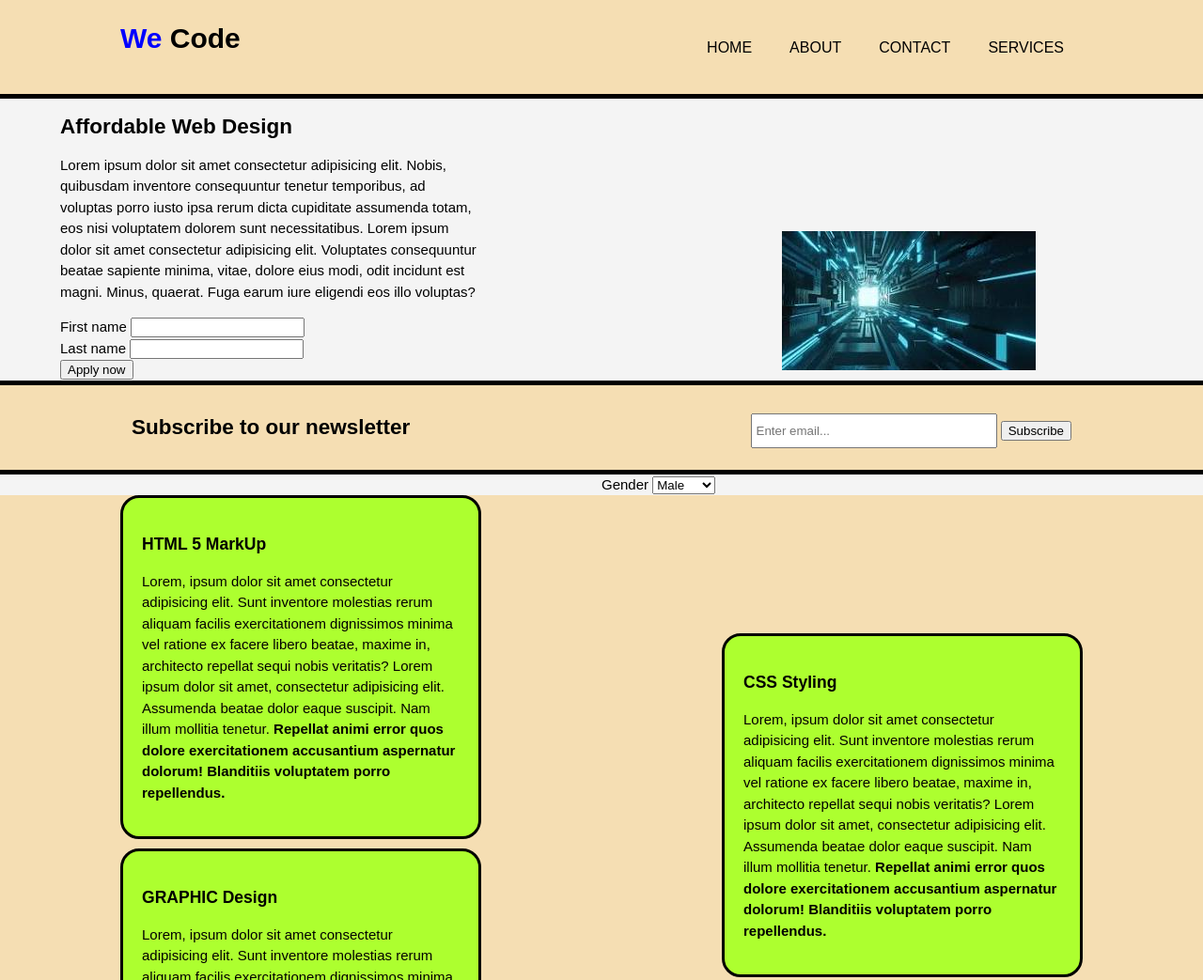
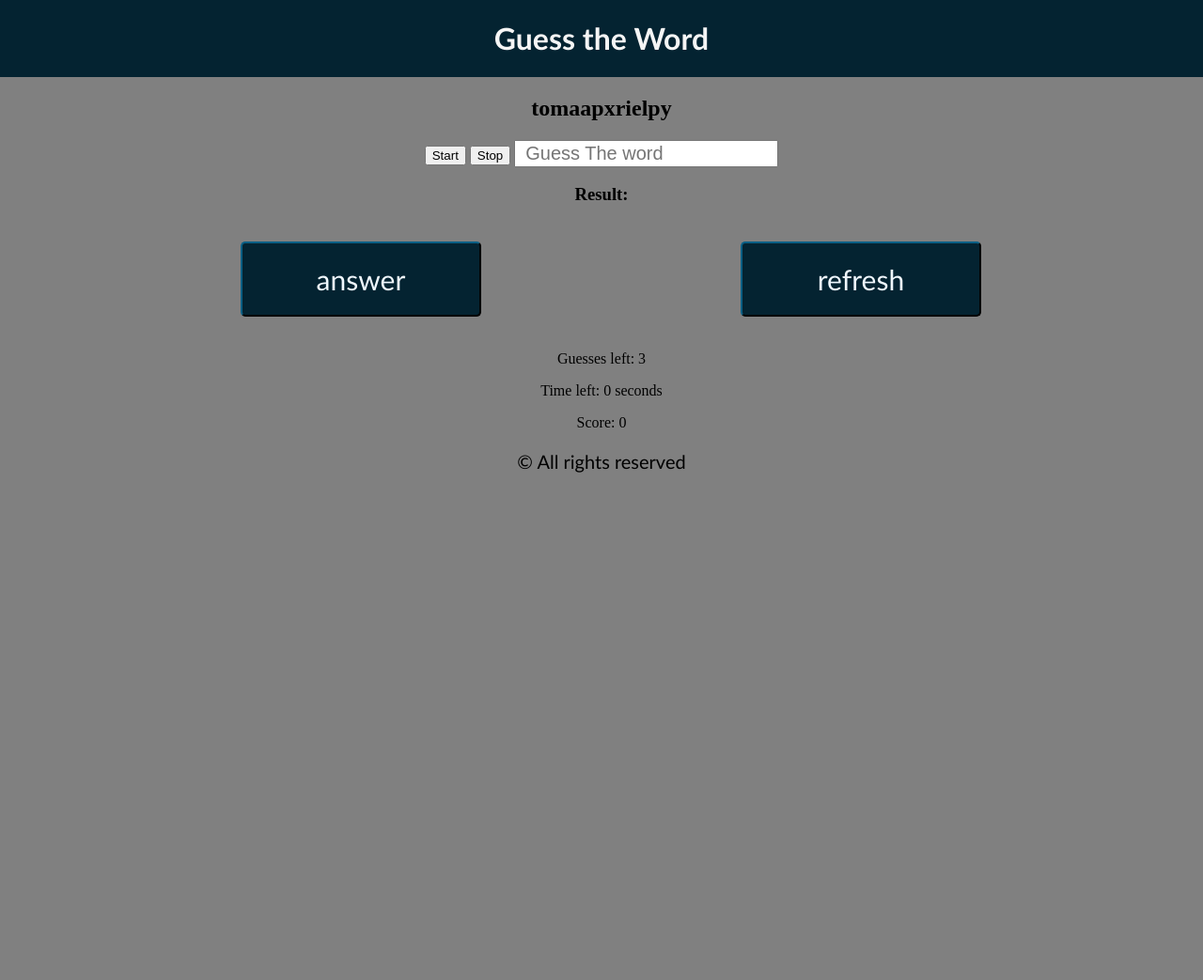
Before and after one commit to DiniJNS/Learning-Web-development-basics, a plain HTML site: page index.html in a window 1280 px wide. Shown: the top 1043 px of the page at 94% size. After the commit the page ends 800 px from the top, so only its background shows below. Drawn offline with Linux system fonts and the light colour scheme.

Commit message:
Add files via upload

```diff
--- /dev/null
+++ b/CSS/index.css
@@ -0,0 +1,61 @@
+body {
+    flex-direction: column;
+    justify-content: center;
+    margin: 0;
+    align-items: center;
+    text-align: center;
+    background-color:gray;
+}
+#main-header{
+    padding: 0;
+    overflow: hidden;
+    margin: 0;
+    background-color: #042331;
+    text-align: center;
+    color: whitesmoke;
+    font-family:'Trebuchet MS', 'Lucida Sans Unicode', 'Lucida Grande', 'Lucida Sans', Arial, sans-serif
+}
+.root {
+    font-size: x-large;
+    color: whitesmoke;
+    background-color: #042331;
+    box-shadow: 0 2px 5px grey;
+    padding: 0% 5% 1% 5%;
+
+    text-align: center;
+    border-radius: 5px 0;
+}
+
+.title {
+    border-bottom: 4px dashed;
+    border-color: white;
+}
+input {
+    font-size: 20px;
+    padding-left: 10px;
+    outline: 2px grey;
+}
+.foot {
+    margin-bottom: 0%;
+    display: flex;
+    width: 100%;
+}
+.foot>button {
+    width: 20%;
+    padding: 20px;
+    margin: 20px;
+    background-color:#042331;
+    border-radius: 5px;
+    border-color: #042331;
+    font-size:30px ;
+    margin-left: 20%;
+    font-family: 'Trebuchet MS', 'Lucida Sans Unicode', 'Lucida Grande', 'Lucida Sans', Arial, sans-serif;
+    color: aliceblue;
+}
+#form{
+    margin-top: 5%;
+}
+footer{
+    font-size: 20px;
+    font-family:'Trebuchet MS', 'Lucida Sans Unicode', 'Lucida Grande', 'Lucida Sans', Arial, sans-serif;
+}
--- a/index.html
+++ b/index.html
@@ -3,100 +3,54 @@
 <head>
     <meta charset="UTF-8">
     <meta name="viewport" content="width=device-width, initial-scale=1.0">
-    <meta name="description" content="Affordable and Professional web design">
-    <meta name="keywords" content="web design, affordable web design, professional web design">
-    <meta name="Author" content="Dini Jonas">
-    <title>We Think-Code | Welcome</title>
-    <link rel="stylesheet" type="text/css" href="css/style.css">
+    <link rel="stylesheet" href="CSS/index.css">
+    <title>Guess the word</title>
 </head>
 <body>
-  <header>
-    <div class="container">
-      <div id="branding">
-        <h1><span class="highlight">We</span> Code</h1>
-      </div>
-      <nav>
-        <ul>
-          <li><a href="index.html">Home</a></li>
-          <li><a href="about.html">About</a></li>
-          <li><a href="contact.html">Contact</a></li>
-          <li><a href="services.html">Services</a></li>
-        </ul>
-      </nav>
-    </div>
-  </header>
-
-
-  <section id="showcase">
-    <div class="container-1">
-
-      <h1>Affordable Web Design</h1>
-      <p>Lorem ipsum dolor sit amet consectetur adipisicing elit. Nobis, quibusdam inventore consequuntur tenetur temporibus, ad voluptas porro iusto ipsa rerum dicta cupiditate assumenda totam, eos nisi voluptatem dolorem sunt necessitatibus.
-        Lorem ipsum dolor sit amet consectetur adipisicing elit. Voluptates consequuntur beatae sapiente minima, vitae, dolore eius modi, odit incidunt est magni. Minus, quaerat. Fuga earum iure eligendi eos illo voluptas?
-      </p>
-
-      <div>
-      <label>First name</label>
-      <input type="text" value="">
-      <br>
-      <label>Last name</label>
-      <input type="text" value="">
-      </div>
-      <button>Apply now</button>
-      <div class="box-1">
-      <img src="images/download.jpg">
-      </div>
-    </div>
-  </section>
-
-  <section id="newsletter">
-    <div class="container">
-      <h1>Subscribe to our newsletter</h1>
-      <form>
-        <input type="email" placeholder="Enter email...">
-        <button type="submit" class="button_1">Subscribe</button>
-      </form>
-    </div>
-  </section>
-<div class="container-3">
-  <label>Gender</label>
-  <select name="gender">
-    <option value="male">Male</option>
-    <option value="female">Female</option>
-  </select>
+<header id="main-header">
+  <div class="container">
+    <h1>Guess the Word</h1>
+  </div>
+</header>
+  <div id="scrambled">
+    <h2 id="scrambleWord"></h2>
+    <p id="hint"></p>
+  </div>
+<button type="button" onclick="startGame()">Start</button>
+<button type="button" onclick="stopFunction()">Stop</button>
+  <input id="input" type="text" placeholder="Guess The word" />
+<h3 id="output">Result:</h3>
+<div class="foot">
+<button type="button" onclick="check()">answer</button>
+<h1 id="item-display"></h1>
+<button type="button" onclick="refreshPage()">refresh</button>
 </div>
-
-<section id="boxes">
-  <div class="container-2">
-    <div class="box1">
-      <h3>HTML 5 MarkUp</h3>
-      <p>Lorem, ipsum dolor sit amet consectetur adipisicing elit. Sunt inventore molestias rerum aliquam facilis exercitationem dignissimos minima vel ratione ex facere libero beatae, maxime in, architecto repellat sequi nobis veritatis?
-        Lorem ipsum dolor sit amet, consectetur adipisicing elit. Assumenda beatae dolor eaque suscipit. Nam illum mollitia tenetur.<strong> Repellat animi error quos dolore exercitationem accusantium aspernatur dolorum! Blanditiis voluptatem porro repellendus.</strong>
-       </p>
-    </div>
-  </div>
-  <div class="box-2">
-    <h3>GRAPHIC Design</h3>
-    <p>Lorem, ipsum dolor sit amet consectetur adipisicing elit. Sunt inventore molestias rerum aliquam facilis exercitationem dignissimos minima vel ratione ex facere libero beatae, maxime in, architecto repellat sequi nobis veritatis?
-      Lorem ipsum dolor sit amet,<em> consectetur adipisicing elit. Assumenda beatae dolor eaque suscipit.</em> Nam illum mollitia tenetur.<strong> Repellat animi error quos dolore exercitationem accusantium aspernatur dolorum! Blanditiis voluptatem porro repellendus.</strong>
-     </p>
-  </div> <div class="box-3">
-    <h3>CSS Styling</h3>
-    <p>Lorem, ipsum dolor sit amet consectetur adipisicing elit. Sunt inventore molestias rerum aliquam facilis exercitationem dignissimos minima vel ratione ex facere libero beatae, maxime in, architecto repellat sequi nobis veritatis?
-      Lorem ipsum dolor sit amet, consectetur adipisicing elit. Assumenda beatae dolor eaque suscipit. Nam illum mollitia tenetur.<strong> Repellat animi error quos dolore exercitationem accusantium aspernatur dolorum! Blanditiis voluptatem porro repellendus.</strong>
-     </p>
+<div class="flex justify-between">
+  <div>
+    <p class="text-lg">
+      Guesses left:
+      <span id="guesses" class="font-bold">3</span>
+    </p>
   </div>
 </div>
-<div class="box-4">
-  <h3>JavaScript</h3>
-  <p>Lorem, ipsum dolor sit amet consectetur adipisicing elit. Sunt inventore molestias rerum aliquam facilis exercitationem dignissimos minima vel ratione ex facere libero beatae, maxime in, architecto repellat sequi nobis veritatis?
-    Lorem ipsum dolor sit amet, consectetur adipisicing elit. Assumenda beatae dolor eaque suscipit. Nam illum mollitia tenetur.<strong> Repellat animi error quos dolore exercitationem accusantium aspernatur dolorum! Blanditiis voluptatem porro repellendus.</strong>
-   </p>
+<div class="bg-gray-300 p-2 rounded-md">
+  <p class="text-lg text-gray-800">
+    Time left:
+    <span id="timer" class="font-bold">0</span>
+    seconds
+  </p>
+  <p class="text-lg text-gray-800">
+    Score:
+    <span id="score" class="font-bold">0</span>
+  </P>
 </div>
-</section>
-
+<label>
+  <i class="fas fa-bars" id="btn"></i>
+  <i class="fas fa-times" id="cancel"></i>
+</label>
 <footer>
-  <p>Copyright &copy; 2024<span class="highlight"> We</span> Think-Code</p>
+  <p>&copy; All rights reserved</p>
 </footer>
+  <script src="index.js"></script>
 </body>
 </html>
--- /dev/null
+++ b/index.js
@@ -0,0 +1,93 @@
+const scrambleWord = document.getElementById("scrambleWord")
+const scrambled = document.getElementById("scrambled")
+const input = document.getElementById("input")
+const output = document.getElementById("output")
+const guesses = document.getElementById("guesses")
+
+const words = ["rainbow","tennis","mammal","mouse","wednesday","approximately","animal"];
+let displayWord = ("");
+let guessesLeft = 3;
+let index = 0;
+let score = 0;
+let counter = 1;
+
+function startGame(){
+  resetGame();
+
+ // Set up a timer
+  timer = setInterval(()=>{
+  const timerElement = document.getElementById("timer");
+  const seconds = parseInt(timerElement.textContent, 0);
+  counter++;
+  if (seconds === 0){
+  console.log("Time's up!");
+  clearInterval(timer);
+  }else{
+    timerElement.textContent = seconds + 1;
+  }
+ }, 1000);
+}
+
+function resetGame(){
+  document.getElementById("guesses").textContent = guessesLeft;
+  document.getElementById("timer").textContent = 1;
+  clearInterval(timer);
+}
+
+function shuffleArray(words) {
+  // scrambleWord = Array.from(str)
+  for (let i = words.length - 1; i > 0; i--) {
+  let j = Math.floor(Math.random() * (i + 1));
+  // Swap elemnts
+  let temp = words[i];
+  words[i] = words[j];
+  words[j] = temp;
+  }
+  return words[0]
+}
+
+function randomizeLetters (words){
+  while(true) {
+    let randomLetters = shuffleArray(words).split("").sort(()=> Math.random() - 0.5).join("");
+    if(!words.includes(randomLetters)){
+      return randomLetters
+    }
+  }
+}
+function stopFunction(){
+  clearInterval(timer);
+  console.log("stopFunction");
+}
+
+//Function to check input and display result
+function check() {
+  const guesses = document.getElementById("input").value.toLowerCase();
+  let word = document.getElementById("input").value;
+  let result;
+    for(let item of words){
+      if (item === word.trim().toLowerCase()) {
+        score += 3;
+        document.getElementById('score').innerText = score;
+        document.getElementById("input").value = "";
+        document.querySelector("button").addEventListener("click", ()=>{
+          score++;
+          document.getElementById("score").textContent = score;
+          localStorage.setItem("score",score);
+        });
+        console.log(item, word)
+        output.textContent = "Result: correct";
+        return;
+      }else{
+      output.textContent = "Result: incorrect";
+      guessesLeft--;
+      return;
+    }
+  }
+}
+// Function call when page load for first time
+function refreshPage(){
+  window.location.reload();
+}
+document.addEventListener('DOMContentLoaded', ()=>{
+  scrambleWord.textContent = randomizeLetters(words)
+})
```
Also changed, not shown: CSS/style.css (line endings or trailing spaces).
